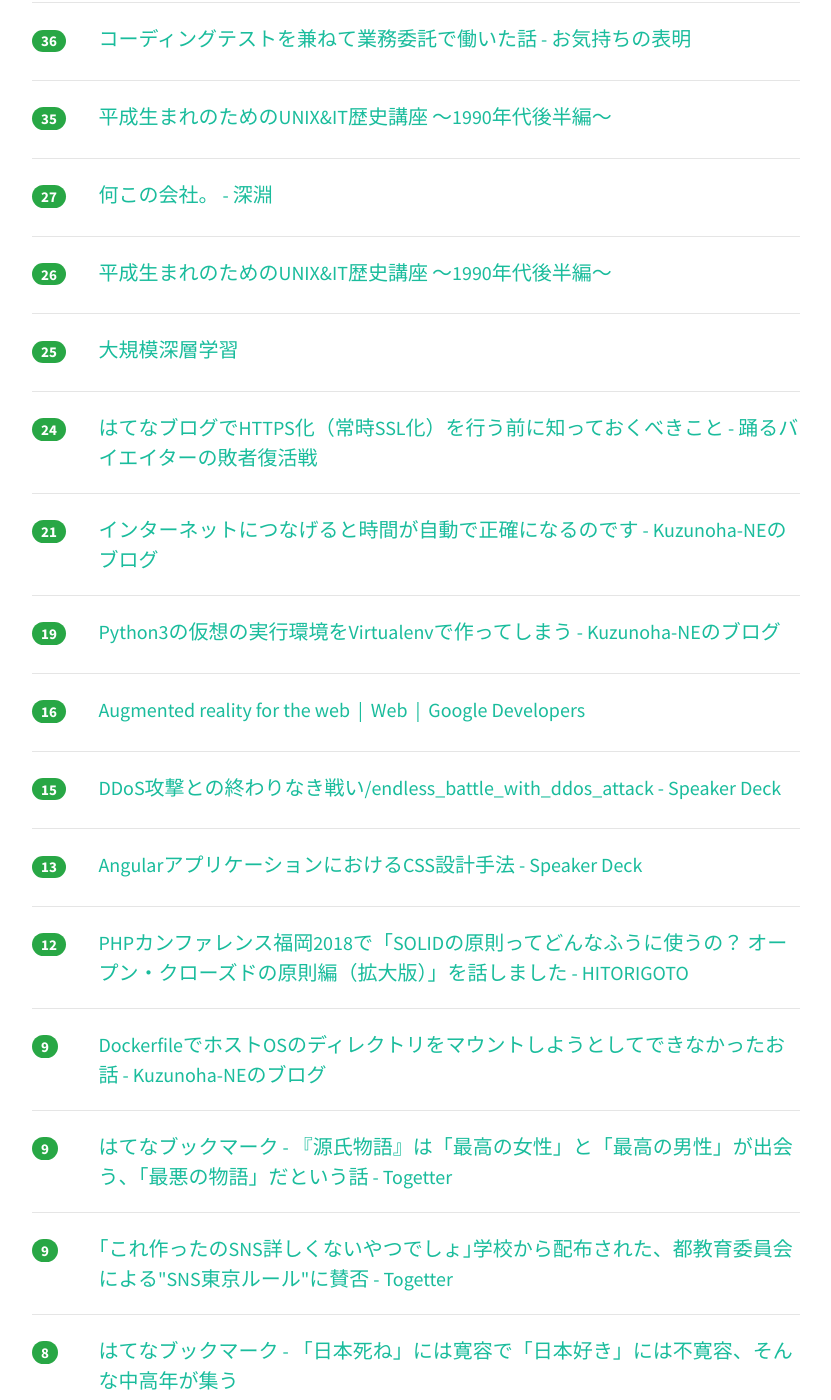
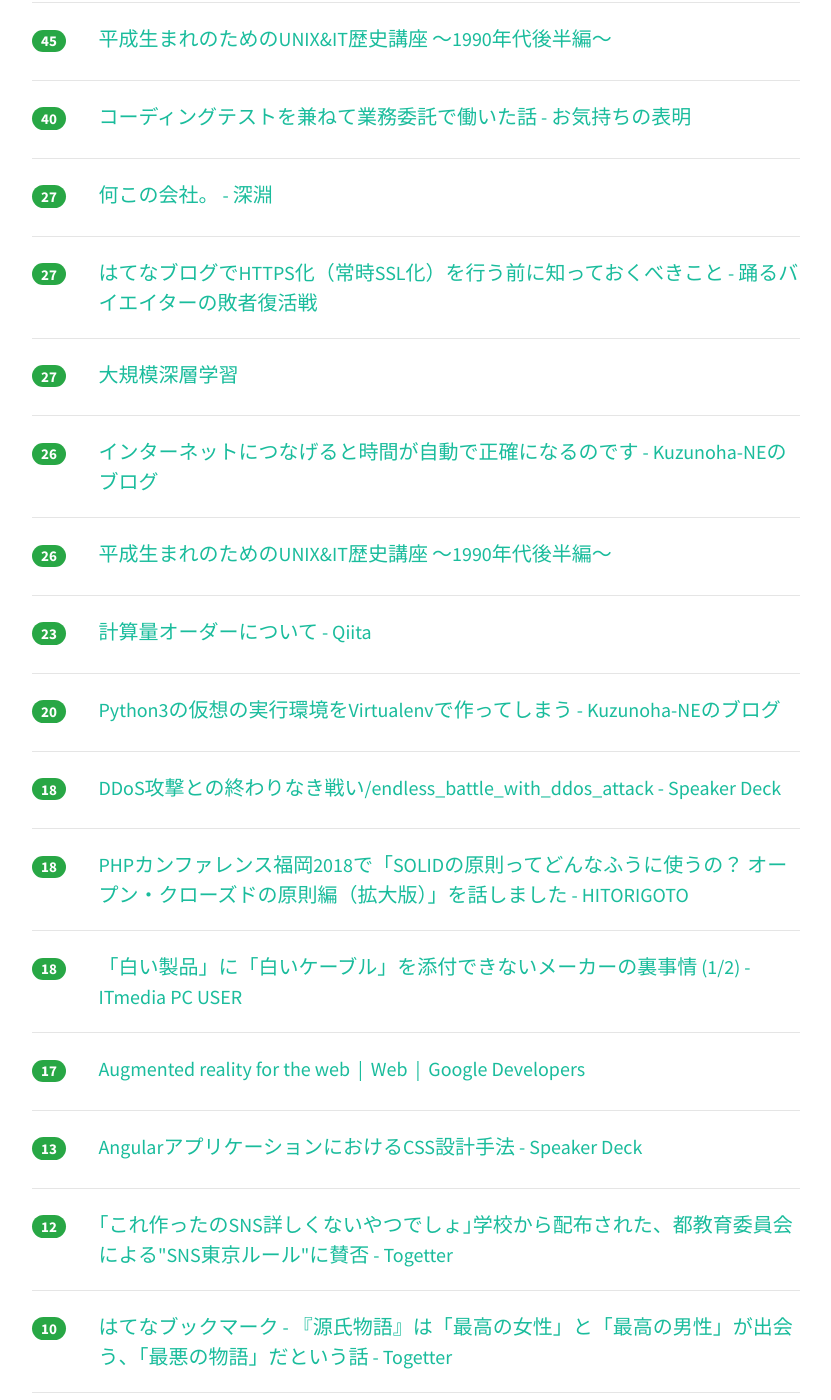
Before and after one commit to yatta47/hatena-matome-site, a Jekyll site: the page built from _posts/2018-06-17-hatena.md, in a window 1280 px wide and 1400 px high, scrolled down 862 px. Shown: the whole window, without its empty margins (224-1055 px from the left). Built offline with Jekyll 4.4.1, drawn with Linux system fonts in a browser that asks for light colours; nearby versions of some CDN libraries; some of the changed text lies outside the part shown.

Commit message:
Updated 2018-06-17

```diff
--- a/_posts/2018-06-17-hatena.md
+++ b/_posts/2018-06-17-hatena.md
@@ -1,44 +1,44 @@
 ---
 layout: post
 title:  "2018-06-17 はてぶIT"
-date:   2018-06-17 09:03:29
+date:   2018-06-17 10:02:38
 tags: [it-hotentry]
 ---
-21 件のデータあり
+24 件のデータあり
 
 <hr><div class="row">
-<div class="col-1"><span class="badge badge-pill badge-success h2">213</span></div>
+<div class="col-1"><span class="badge badge-pill badge-success h2">254</span></div>
 <div class="col-11"><a href='http://nlab.itmedia.co.jp/nl/articles/1806/16/news029.html' target='_blank'>「( ´∀｀)」や「(´・ω・`)」系はもう……　顔文字で分かる年代考察ツイートに共感と「知らなかったよ…」の声 - ねとらぼ</a></div>
 </div>
 <hr>
 <div class="row">
-<div class="col-1"><span class="badge badge-pill badge-success h2">121</span></div>
+<div class="col-1"><span class="badge badge-pill badge-success h2">153</span></div>
 <div class="col-11"><a href='https://www.goethekyodai.xyz/entry/programming-math-need-reason' target='_blank'>プログラミングに数学が必要な理由 - 我、京大生ぞ</a></div>
 </div>
 <hr>
 <div class="row">
-<div class="col-1"><span class="badge badge-pill badge-success h2">61</span></div>
+<div class="col-1"><span class="badge badge-pill badge-success h2">93</span></div>
 <div class="col-11"><a href='https://togetter.com/li/1237857' target='_blank'>ドミノピザが全米で「ピザを安全に届ける」というのを名目に道路の凹凸を補修するキャンペーンをやっている！「これはいい広告」「素敵な社会貢献」と称賛 - Togetter</a></div>
 </div>
 <hr>
 <div class="row">
-<div class="col-1"><span class="badge badge-pill badge-success h2">48</span></div>
+<div class="col-1"><span class="badge badge-pill badge-success h2">56</span></div>
 <div class="col-11"><a href='https://jp.techcrunch.com/2018/06/16/2018-06-15-tainted-crypto-mining-containers-pulled-from-docker-hub/' target='_blank'>Docker Hubから誰でもダウンロードできるコンテナイメージに暗号通貨採掘ボットが潜んでいた | TechCrunch Japan</a></div>
 </div>
 <hr>
 <div class="row">
-<div class="col-1"><span class="badge badge-pill badge-success h2">42</span></div>
+<div class="col-1"><span class="badge badge-pill badge-success h2">46</span></div>
 <div class="col-11"><a href='https://anond.hatelabo.jp/20180616212459' target='_blank'>財布ってどのくらいの期間で買い替えていますか。 私は社会人２年目で５年..</a></div>
 </div>
 <hr>
 <div class="row">
-<div class="col-1"><span class="badge badge-pill badge-success h2">36</span></div>
-<div class="col-11"><a href='http://mrtry.hatenablog.jp/entry/2018/06/16/161924' target='_blank'>コーディングテストを兼ねて業務委託で働いた話 - お気持ちの表明</a></div>
+<div class="col-1"><span class="badge badge-pill badge-success h2">45</span></div>
+<div class="col-11"><a href='https://www.slideshare.net/hourin/unixit-1990' target='_blank'>平成生まれのためのUNIX&IT歴史講座 ～1990年代後半編～</a></div>
 </div>
 <hr>
 <div class="row">
-<div class="col-1"><span class="badge badge-pill badge-success h2">35</span></div>
-<div class="col-11"><a href='https://www.slideshare.net/hourin/unixit-1990' target='_blank'>平成生まれのためのUNIX&IT歴史講座 ～1990年代後半編～</a></div>
+<div class="col-1"><span class="badge badge-pill badge-success h2">40</span></div>
+<div class="col-11"><a href='http://mrtry.hatenablog.jp/entry/2018/06/16/161924' target='_blank'>コーディングテストを兼ねて業務委託で働いた話 - お気持ちの表明</a></div>
 </div>
 <hr>
 <div class="row">
@@ -47,38 +47,53 @@ tags: [it-hotentry]
 </div>
 <hr>
 <div class="row">
+<div class="col-1"><span class="badge badge-pill badge-success h2">27</span></div>
+<div class="col-11"><a href='https://www.bloglifer.net/entry/hatena-blog-ssl' target='_blank'>はてなブログでHTTPS化（常時SSL化）を行う前に知っておくべきこと - 踊るバイエイターの敗者復活戦</a></div>
+</div>
+<hr>
+<div class="row">
+<div class="col-1"><span class="badge badge-pill badge-success h2">27</span></div>
+<div class="col-11"><a href='https://www.slideshare.net/SSII_Slides/ss-101275110' target='_blank'>大規模深層学習</a></div>
+</div>
+<hr>
+<div class="row">
+<div class="col-1"><span class="badge badge-pill badge-success h2">26</span></div>
+<div class="col-11"><a href='https://kuzunoha-ne.hateblo.jp/entry/2018/05/07/113500' target='_blank'>インターネットにつなげると時間が自動で正確になるのです - Kuzunoha-NEのブログ</a></div>
+</div>
+<hr>
+<div class="row">
 <div class="col-1"><span class="badge badge-pill badge-success h2">26</span></div>
 <div class="col-11"><a href='https://www.slideshare.net/hourin/unixit-1990/' target='_blank'>平成生まれのためのUNIX&IT歴史講座 ～1990年代後半編～</a></div>
 </div>
 <hr>
 <div class="row">
-<div class="col-1"><span class="badge badge-pill badge-success h2">25</span></div>
-<div class="col-11"><a href='https://www.slideshare.net/SSII_Slides/ss-101275110' target='_blank'>大規模深層学習</a></div>
+<div class="col-1"><span class="badge badge-pill badge-success h2">23</span></div>
+<div class="col-11"><a href='https://qiita.com/asksaito/items/59e0d48408f1eab081b5' target='_blank'>計算量オーダーについて - Qiita</a></div>
 </div>
 <hr>
 <div class="row">
-<div class="col-1"><span class="badge badge-pill badge-success h2">24</span></div>
-<div class="col-11"><a href='https://www.bloglifer.net/entry/hatena-blog-ssl' target='_blank'>はてなブログでHTTPS化（常時SSL化）を行う前に知っておくべきこと - 踊るバイエイターの敗者復活戦</a></div>
-</div>
-<hr>
-<div class="row">
-<div class="col-1"><span class="badge badge-pill badge-success h2">21</span></div>
-<div class="col-11"><a href='https://kuzunoha-ne.hateblo.jp/entry/2018/05/07/113500' target='_blank'>インターネットにつなげると時間が自動で正確になるのです - Kuzunoha-NEのブログ</a></div>
-</div>
-<hr>
-<div class="row">
-<div class="col-1"><span class="badge badge-pill badge-success h2">19</span></div>
+<div class="col-1"><span class="badge badge-pill badge-success h2">20</span></div>
 <div class="col-11"><a href='https://kuzunoha-ne.hateblo.jp/entry/2018/03/26/220000' target='_blank'>Python3の仮想の実行環境をVirtualenvで作ってしまう - Kuzunoha-NEのブログ</a></div>
 </div>
 <hr>
 <div class="row">
-<div class="col-1"><span class="badge badge-pill badge-success h2">16</span></div>
-<div class="col-11"><a href='https://developers.google.com/web/updates/2018/06/ar-for-the-web' target='_blank'>Augmented reality for the web  |  Web  |  Google Developers</a></div>
+<div class="col-1"><span class="badge badge-pill badge-success h2">18</span></div>
+<div class="col-11"><a href='https://speakerdeck.com/takumakume/endless-battle-with-ddos-attack?slide=1' target='_blank'>DDoS攻撃との終わりなき戦い/endless_battle_with_ddos_attack - Speaker Deck</a></div>
 </div>
 <hr>
 <div class="row">
-<div class="col-1"><span class="badge badge-pill badge-success h2">15</span></div>
-<div class="col-11"><a href='https://speakerdeck.com/takumakume/endless-battle-with-ddos-attack?slide=1' target='_blank'>DDoS攻撃との終わりなき戦い/endless_battle_with_ddos_attack - Speaker Deck</a></div>
+<div class="col-1"><span class="badge badge-pill badge-success h2">18</span></div>
+<div class="col-11"><a href='https://blog.hidenorigoto.com/entry/2018/06/15/180000' target='_blank'>PHPカンファレンス福岡2018で「SOLIDの原則ってどんなふうに使うの？ オープン・クローズドの原則編（拡大版）」を話しました - HITORIGOTO</a></div>
+</div>
+<hr>
+<div class="row">
+<div class="col-1"><span class="badge badge-pill badge-success h2">18</span></div>
+<div class="col-11"><a href='http://www.itmedia.co.jp/pcuser/articles/1806/17/news015.html' target='_blank'>「白い製品」に「白いケーブル」を添付できないメーカーの裏事情 (1/2) - ITmedia PC USER</a></div>
+</div>
+<hr>
+<div class="row">
+<div class="col-1"><span class="badge badge-pill badge-success h2">17</span></div>
+<div class="col-11"><a href='https://developers.google.com/web/updates/2018/06/ar-for-the-web' target='_blank'>Augmented reality for the web  |  Web  |  Google Developers</a></div>
 </div>
 <hr>
 <div class="row">
@@ -88,7 +103,12 @@ tags: [it-hotentry]
 <hr>
 <div class="row">
 <div class="col-1"><span class="badge badge-pill badge-success h2">12</span></div>
-<div class="col-11"><a href='https://blog.hidenorigoto.com/entry/2018/06/15/180000' target='_blank'>PHPカンファレンス福岡2018で「SOLIDの原則ってどんなふうに使うの？ オープン・クローズドの原則編（拡大版）」を話しました - HITORIGOTO</a></div>
+<div class="col-11"><a href='https://togetter.com/li/1237788' target='_blank'>｢これ作ったのSNS詳しくないやつでしょ｣学校から配布された、都教育委員会による"SNS東京ルール"に賛否 - Togetter</a></div>
+</div>
+<hr>
+<div class="row">
+<div class="col-1"><span class="badge badge-pill badge-success h2">10</span></div>
+<div class="col-11"><a href='http://b.hatena.ne.jp/entry/s/togetter.com/li/1237754' target='_blank'>はてなブックマーク - 『源氏物語』は「最高の女性」と「最高の男性」が出会う、「最悪の物語」だという話 - Togetter</a></div>
 </div>
 <hr>
 <div class="row">
@@ -97,17 +117,12 @@ tags: [it-hotentry]
 </div>
 <hr>
 <div class="row">
-<div class="col-1"><span class="badge badge-pill badge-success h2">9</span></div>
-<div class="col-11"><a href='http://b.hatena.ne.jp/entry/s/togetter.com/li/1237754' target='_blank'>はてなブックマーク - 『源氏物語』は「最高の女性」と「最高の男性」が出会う、「最悪の物語」だという話 - Togetter</a></div>
-</div>
-<hr>
-<div class="row">
-<div class="col-1"><span class="badge badge-pill badge-success h2">9</span></div>
-<div class="col-11"><a href='https://togetter.com/li/1237788' target='_blank'>｢これ作ったのSNS詳しくないやつでしょ｣学校から配布された、都教育委員会による"SNS東京ルール"に賛否 - Togetter</a></div>
-</div>
-<hr>
-<div class="row">
 <div class="col-1"><span class="badge badge-pill badge-success h2">8</span></div>
 <div class="col-11"><a href='http://b.hatena.ne.jp/entry/s/anond.hatelabo.jp/20180616143407' target='_blank'>はてなブックマーク - 「日本死ね」には寛容で「日本好き」には不寛容、そんな中高年が集う</a></div>
 </div>
 <hr>
+<div class="row">
+<div class="col-1"><span class="badge badge-pill badge-success h2">6</span></div>
+<div class="col-11"><a href='https://chirotec.hatenablog.com/entry/2018/06/17/004740' target='_blank'>Unityエディタ拡張はじめました - chirotec’s blog</a></div>
+</div>
+<hr>
```
